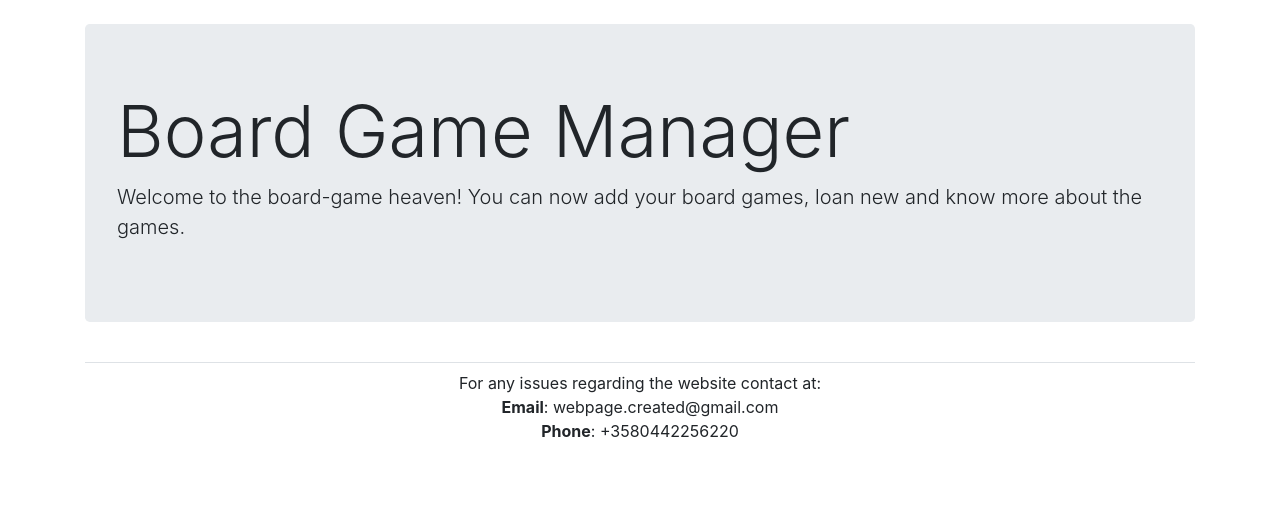
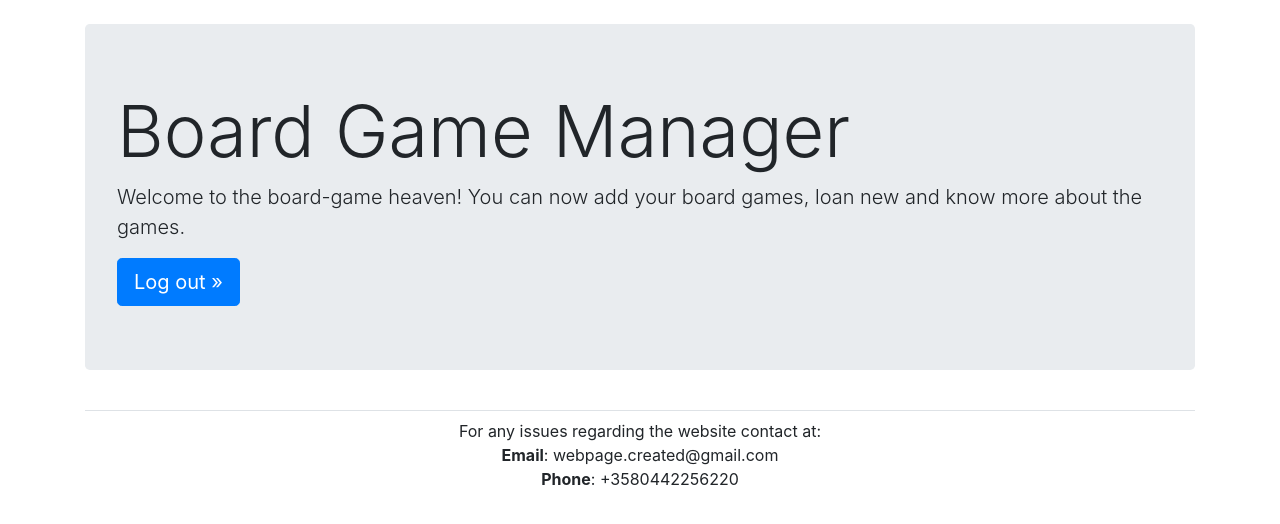
Before and after one commit to Assassinsoftomorrow/board_game, a Django app: page / in a window 1280 px wide. Shown: the part 58-582 px from the top of the page. Run offline with Django 3.2, Linux system fonts and the light colour scheme; the visitor is signed in with stand-in values (Sample User, id 1); some libraries are stand-ins or nearby versions.

Commit message:
Added game context into game function

```diff
--- a/board_game_manager/Games/templates/Games/Board_Game_page.html
+++ b/board_game_manager/Games/templates/Games/Board_Game_page.html
@@ -2,15 +2,16 @@
 
 {% block page_header %}
   <h3>{{ game }}</h3>
+  <! -- game.description for description etc.  -- >
 {% endblock page_header %}
 
 {% block content %}
 
   <ul>
-  {% for game in logs %}
+  {% for log in logs %}
     <div class="card mb-3">
       <h4 class="card-header">
-        {{ game.date_added|date:'M d, Y H:i' }}
+        {{ log.date_added|date:'M d, Y H:i' }}
         <small><a href="{% url 'Games:edit_game' game.id %}">Edit Board Game Details</a></small>
       </h4>
       <div class="card-body">
--- a/board_game_manager/Games/templates/Games/index.html
+++ b/board_game_manager/Games/templates/Games/index.html
@@ -10,6 +10,8 @@
 	and know more about the games.</p>
 
   {% if user.is_authenticated %}
+      <a class="btn btn-lg btn-primary" href="{% url 'Users:logout' %}"
+          role="button">Log out &raquo;</a>
   {% else %}
       <a class="btn btn-lg btn-primary" href="{% url 'Users:register' %}"
           role="button">Register &raquo;</a>
--- a/board_game_manager/Games/views.py
+++ b/board_game_manager/Games/views.py
@@ -24,7 +24,7 @@ def game(request, game_id):
     game = BoardGame.objects.get(id=game_id)
 
     game_log = game.lendedgames_set.order_by('-date_lended')
-    context = {'logs' : game_log}
+    context = {'game' : game, 'logs' : game_log}
     return render(request, 'Games/Board_Game_page.html', context)
 
 
```
